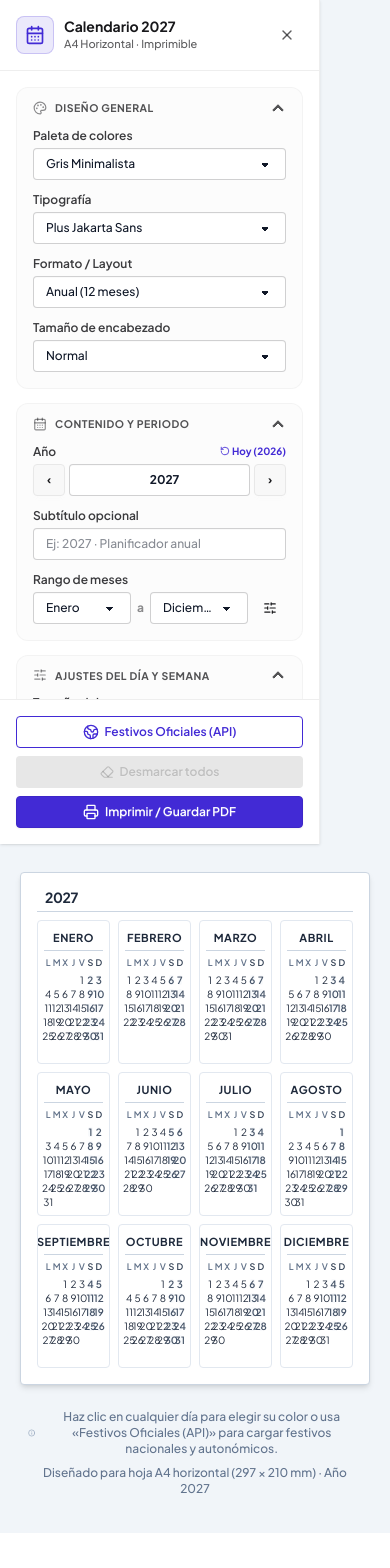
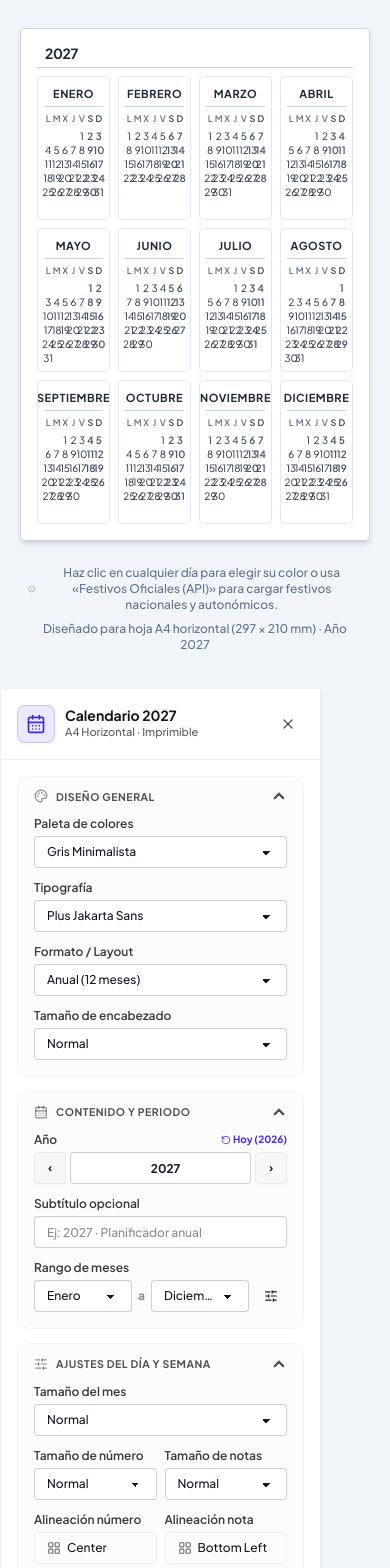
Before and after one commit to ignaciorevainera/print-calendar, a React (Vite) app: page / in a window 390 px wide. Shown: the top 1568 px of the page. Before the commit the page ends 1533 px from the top, so only its background shows below. Built offline with nearby package versions, Linux system fonts and the light colour scheme; a web font is replaced by a local one.

Commit message:
fix(layout): render sidebar on the right and fix mobile viewport height

```diff
--- a/src/App.tsx
+++ b/src/App.tsx
@@ -152,17 +152,8 @@ export default function App() {
         </button>
       )}
 
-      <ControlToolbar
-        isOpen={sidebarOpen}
-        onToggle={() => setSidebarOpen(!sidebarOpen)}
-        onPrint={handlePrint}
-        onClearSelectedDays={handleClearSelectedDays}
-        onOpenHolidaysModal={() => setIsHolidaysModalOpen(true)}
-        onShowToast={showToast}
-      />
-
       {/* Área Principal de Visualización del Calendario */}
-      <main className="flex-1 flex flex-col items-center justify-center p-3 sm:p-6 print:p-0 print:w-full">
+      <main className="flex-1 min-w-0 flex flex-col items-center justify-center p-3 sm:p-6 print:p-0 print:w-full">
         <CalendarCanvas
           months={visibleMonthsData}
           onSelectDay={handleOpenDayModal}
@@ -179,6 +170,15 @@ export default function App() {
           </div>
         </footer>
       </main>
+
+      <ControlToolbar
+        isOpen={sidebarOpen}
+        onToggle={() => setSidebarOpen(!sidebarOpen)}
+        onPrint={handlePrint}
+        onClearSelectedDays={handleClearSelectedDays}
+        onOpenHolidaysModal={() => setIsHolidaysModalOpen(true)}
+        onShowToast={showToast}
+      />
 
       {/* Modal para cargar festivos desde API externa */}
       <HolidaysModal
--- a/src/components/ControlToolbar.tsx
+++ b/src/components/ControlToolbar.tsx
@@ -89,7 +89,7 @@ export const ControlToolbar: React.FC<ControlToolbarProps> = ({
   }
 
   return (
-    <aside className="no-print w-80 h-screen sticky top-0 bg-base-100 border-r border-base-300 shadow-sm flex flex-col overflow-hidden z-40 shrink-0">
+    <aside className="no-print w-80 h-auto md:h-screen sticky top-0 bg-base-100 border-l border-base-300 shadow-sm flex flex-col overflow-hidden z-40 shrink-0">
       <div className="p-4 border-b border-base-300 flex items-center justify-between gap-2 shrink-0 bg-base-100">
         <div className="flex items-center gap-2.5 min-w-0">
           <div className="p-2 bg-primary/10 text-primary rounded-lg border border-primary/20 flex items-center justify-center shrink-0">
```
